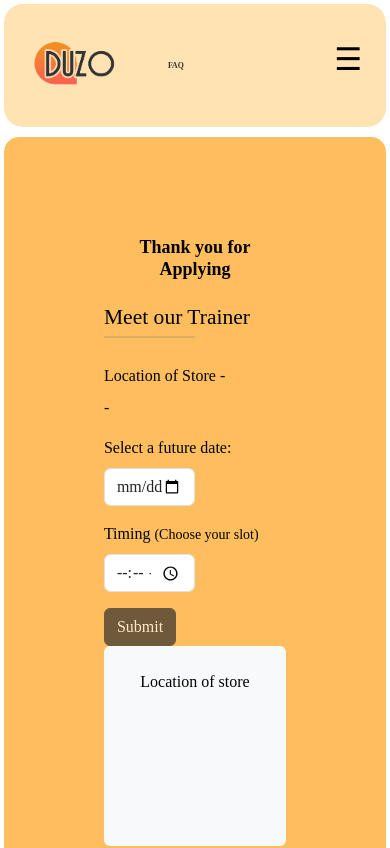
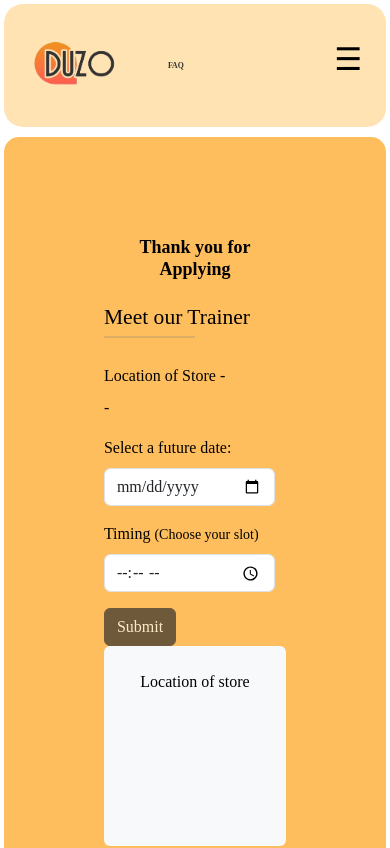
Before and after one commit to Achuabhal/DUZOO, a React (Vite) app: page /you in a window 390 px wide. Shown: the top 848 px of the page. Built offline with nearby package versions, Linux system fonts and the light colour scheme.

Commit message:
Add new images and update CSS for homepage and Thank You page layout

```diff
--- a/src/assets/pages/css/homapage.css
+++ b/src/assets/pages/css/homapage.css
@@ -116,8 +116,7 @@ header {
 
 .location-icon {
   width: 2.3vw;
-  position: relative;
-  left: -2.3vw;
+
   border: none;
   background-color: transparent;
 }
--- a/src/assets/pages/css/thank.css
+++ b/src/assets/pages/css/thank.css
@@ -64,14 +64,23 @@ body {
     .contu{
     margin-top: 10px !important;
     }
+    #datepicker {
+      width: 94%  !important;
+    }
+    #google{
+      width: 94% !important;
+    }
+
 
     }
 
-    #datepicker{
-      width: 50%;
-    }
 
 
     #google{
       width: 50%;
     }
+
+
+    #datepicker{
+      width: 50%;
+    }
--- a/src/assets/pages/homepage.tsx
+++ b/src/assets/pages/homepage.tsx
@@ -13,6 +13,7 @@ import img2 from "../images/Images for hiring page/mainhire/Hiring main page ima
 import img3 from "../images/Images for hiring page/mainhire/Hiring main page images/housekeeping.png";
 import img4 from "../images/Images for hiring page/mainhire/Hiring main page images/massage.png";
 import img5 from "../images/Images for hiring page/mainhire/Hiring main page images/repair-tools.png";
+import im from "../images/placeholder.png"
 import FAQ from "../component/faq";
 import { VscAccount } from "react-icons/vsc";
 
@@ -42,7 +43,7 @@ const HiringPage: React.FC = () => {
             <label>
               <input id="search" type="text" />
               <button className="location-icon">
-                <img src="../../images/location.png" alt="Location" />
+                <img src={im} alt="Location" />
               </button>
             </label>
 
```
Also changed, not shown: src/assets/images/image.png (added), src/assets/images/placeholder.png (added).
